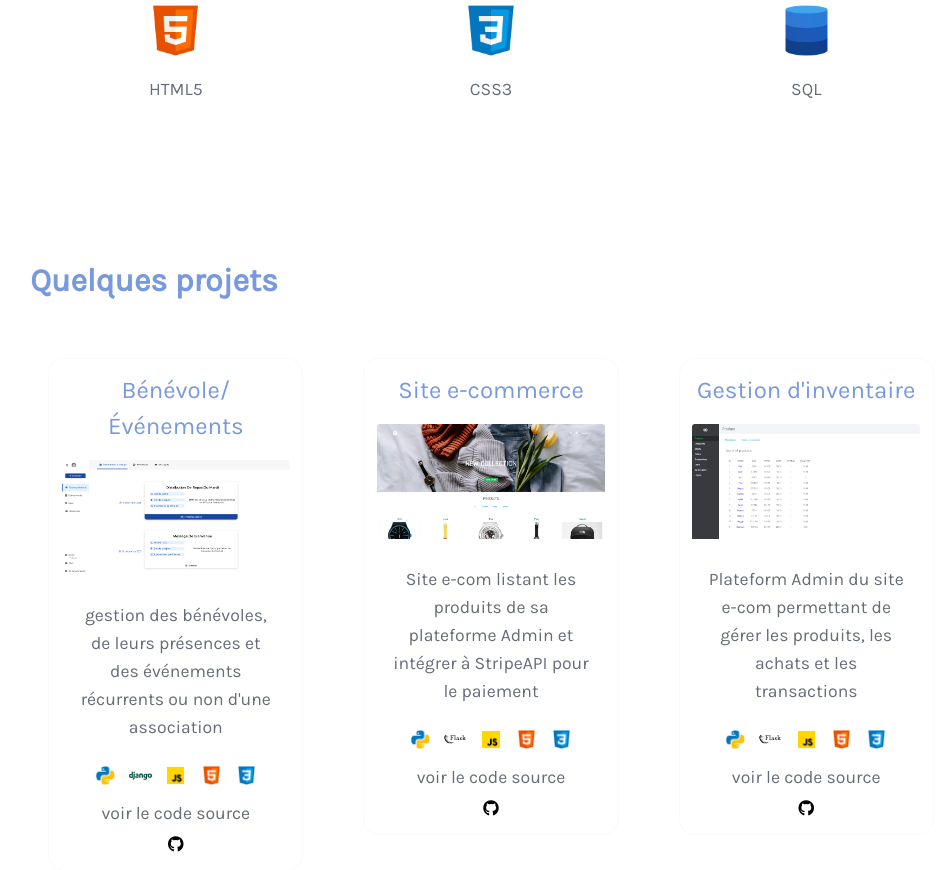
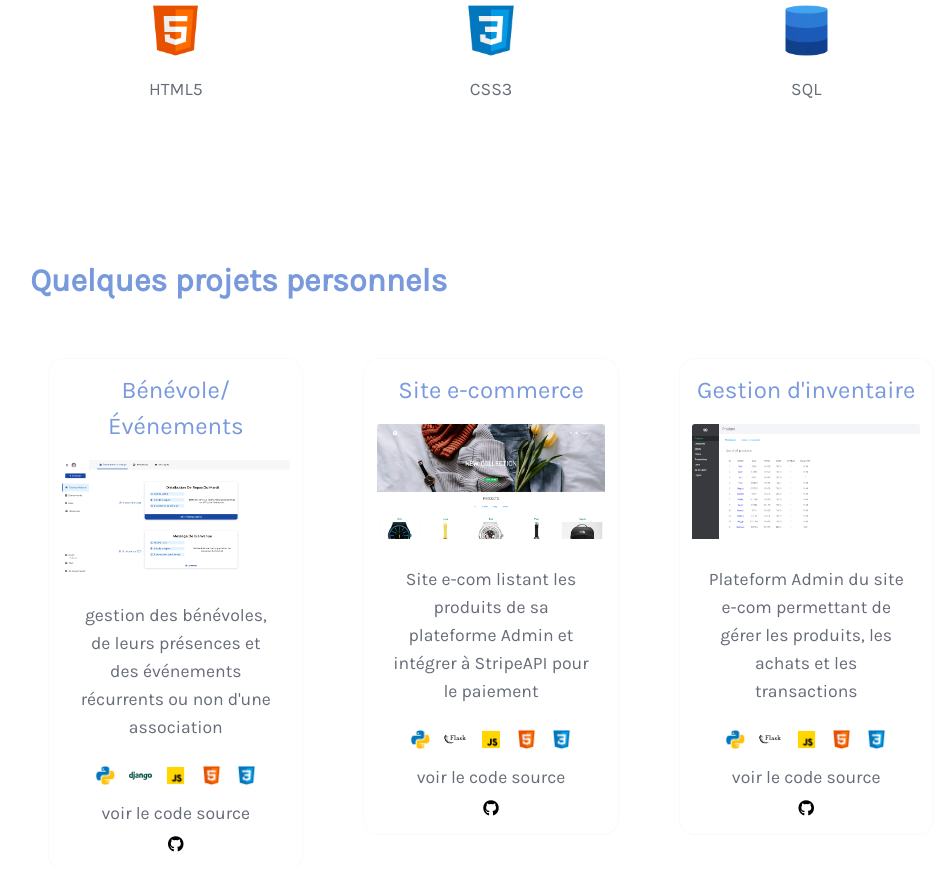
Before and after one commit to tbonnard/portfolio, a Flask app: page / in a window 1280 px wide. Shown: the part 1397-2267 px from the top of the page, without its empty margins (149-1094 px from the left). Run offline with Flask 2, Linux system fonts and the light colour scheme; some libraries are stand-ins or nearby versions.

Commit message:
title proj

```diff
--- a/templates/index.html
+++ b/templates/index.html
@@ -119,7 +119,7 @@
     <section id='projets'>
       <div class="container-fluid">
 
-          <h2 class="section_heading">Quelques projets</h2>
+          <h2 class="section_heading">Quelques projets personnels</h2>
 
         <div class="row">
 
```
